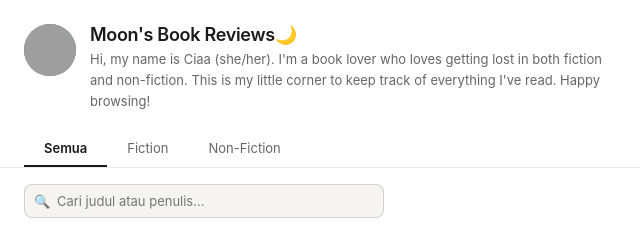
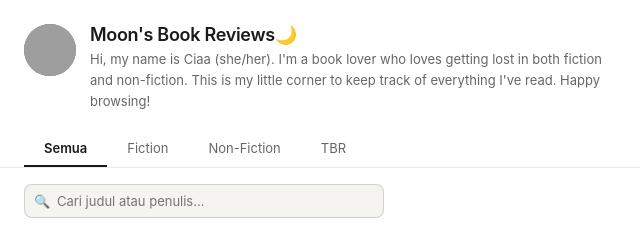
Before and after one commit to xxodaisy/book-reviews, a plain HTML site: page index.html in a window 1280 px wide. Shown: the top 232 px of the page, 0-640 px from the left. Drawn offline with Linux system fonts and the light colour scheme; grey boxes are pictures that could not be loaded.

Commit message:
Update index.html

```diff
--- a/index.html
+++ b/index.html
@@ -29,6 +29,7 @@
       <button class="tab active" data-tab="all">Semua</button>
       <button class="tab" data-tab="fiction">Fiction</button>
       <button class="tab" data-tab="nonfiction">Non-Fiction</button>
+      <button class="tab" data-tab="tbr">TBR</button>
     </div>
   </header>
 
```
